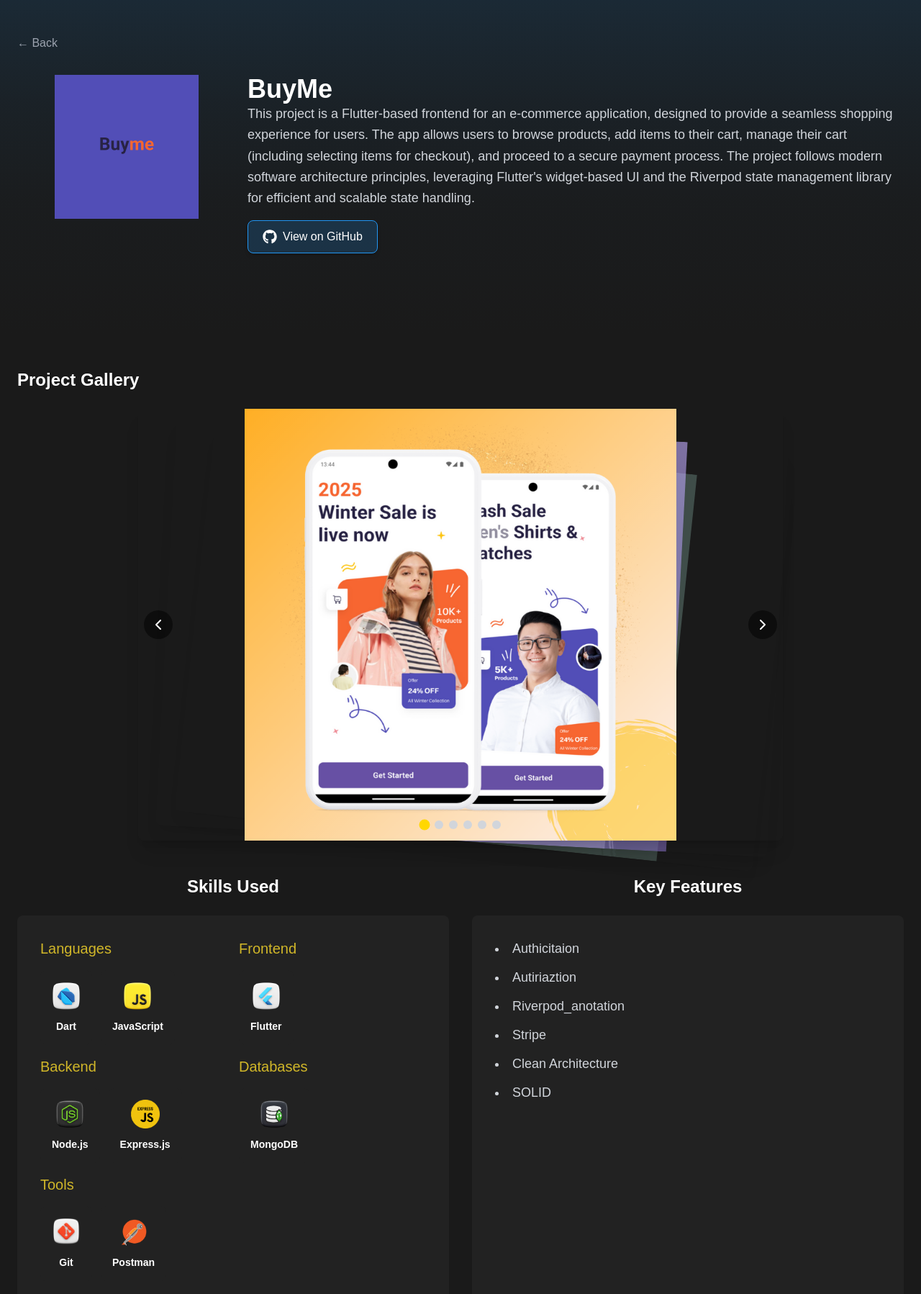
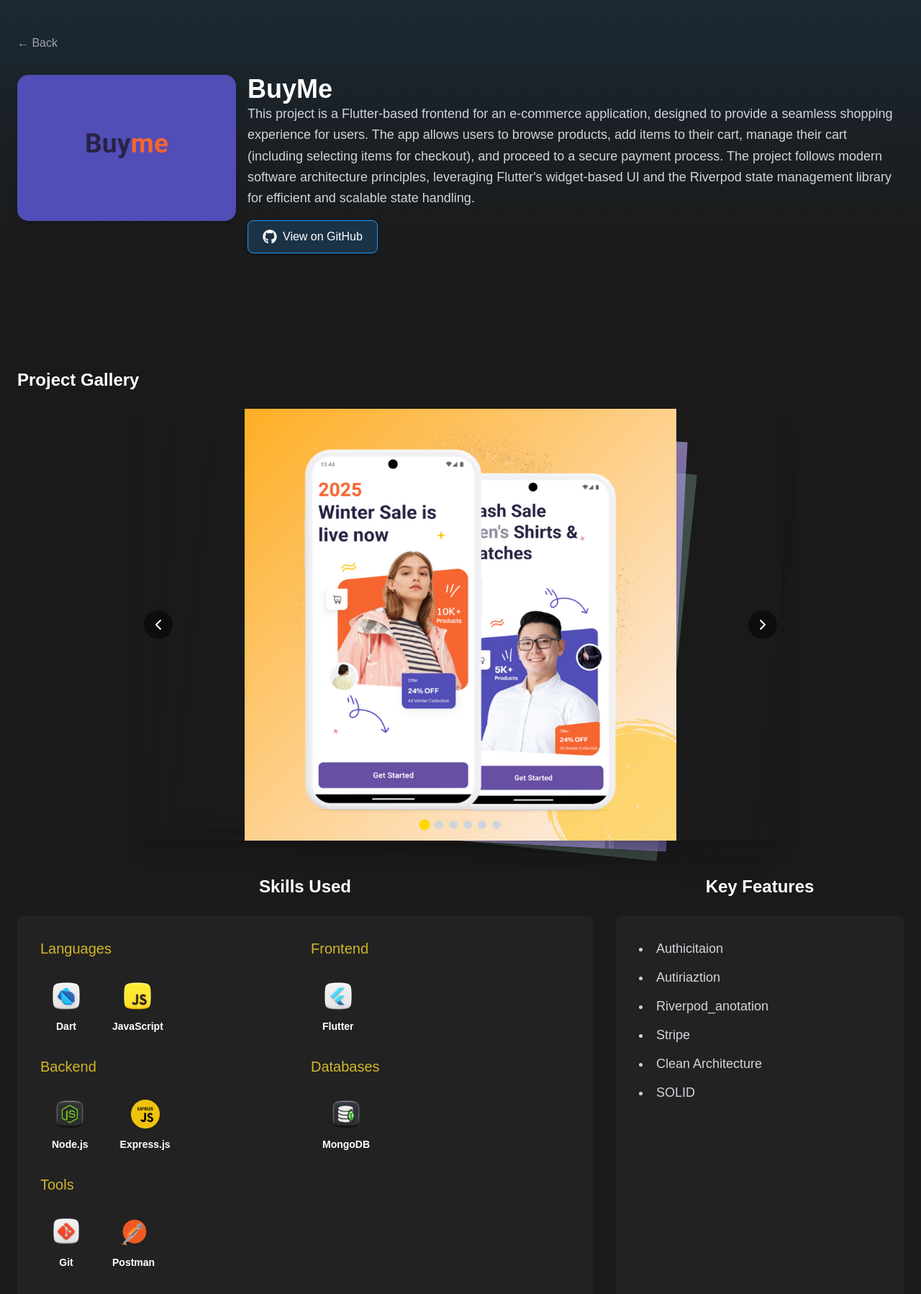
Before and after one commit to matanDev6556/protofilo, a Next.js app: page /project/BuyMe in a window 1280 px wide. Shown: the top 1798 px of the page at 72% size. Built offline with nearby package versions, Linux system fonts and the light colour scheme.

Commit message:
improve ui

```diff
--- a/app/project/[id]/page.tsx
+++ b/app/project/[id]/page.tsx
@@ -1,9 +1,7 @@
 'use client';
 import ProjectGallery from '@/components/ProjectGallery';
-
 import Skills from '@/components/SkillGrid';
 import { projects } from '@/lib/consts/project_list';
-import Image from 'next/image';
 import { notFound } from 'next/navigation';
 import { FaGithub, FaLock } from 'react-icons/fa';
 
@@ -37,13 +35,22 @@ export default function ProjectPage({ params }: { params: { id: string } }) {
 
           {/* Project Header */}
           <div className="flex flex-col md:flex-row items-start gap-4 mb-12">
-            <div className="w-full md:w-1/4 relative h-[150px] md:h-[200px]">
-              <Image
-                src={project.images[0] || '/placeholder.svg'}
-                alt={project.title}
-                fill
-                className="object-contain rounded-lg"
-              />
+            <div className="w-full md:w-1/4 mb-4 md:mb-0">
+              <div
+                className="w-full rounded-xl overflow-hidden shadow-lg"
+                style={{
+                  borderRadius: '15px',
+                  aspectRatio: '3/2',
+                  position: 'relative',
+                }}
+              >
+                <img
+                  src={project.images[0] || '/placeholder.svg'}
+                  alt={project.title}
+                  className="w-full h-full object-cover"
+                  style={{ borderRadius: '15px' }}
+                />
+              </div>
             </div>
             <div className="w-full md:w-3/4 flex flex-col items-center md:items-start">
               <h1 className="text-4xl font-bold">{project.title}</h1>
@@ -92,15 +99,15 @@ export default function ProjectPage({ params }: { params: { id: string } }) {
         {/* Skills and Features Section */}
         <div className="md:flex md:gap-8 mb-12">
           {/* Skills Used */}
-          <div className="mb-12 md:mb-0 md:w-1/2">
+          <div className="mb-12 md:mb-0 md:w-2/3">
             <h2 className="text-2xl font-bold mb-6 text-center">Skills Used</h2>
             <div className="bg-[#222222] rounded-lg p-8 h-full">
-              <Skills filter={project.skills} />
+              <Skills filter={project.skills} compact={true} />
             </div>
           </div>
 
           {/* Key Features */}
-          <div className="md:w-1/2">
+          <div className="md:w-1/3">
             <h2 className="text-2xl font-bold mb-6 text-center">
               Key Features
             </h2>
--- a/components/SkillGrid.tsx
+++ b/components/SkillGrid.tsx
@@ -3,11 +3,18 @@ import { categorizedSkills } from '@/lib/consts/skills_list';
 
 interface SkillsProps {
   filter?: string[];
+  compact?: boolean;
 }
 
-export default function Skills({ filter }: SkillsProps) {
+export default function Skills({ filter, compact = false }: SkillsProps) {
+  const isProjectPage = !!filter;
+
   return (
-    <div className="flex flex-wrap gap-4">
+    <div
+      className={
+        isProjectPage ? 'grid grid-cols-2 gap-4' : 'flex flex-wrap gap-4'
+      }
+    >
       {Object.entries(categorizedSkills).map(([category, skills]) => {
         const filteredSkills = filter
           ? skills.filter((skill) => filter.includes(skill.name))
@@ -16,7 +23,10 @@ export default function Skills({ filter }: SkillsProps) {
         if (filteredSkills.length === 0) return null;
 
         return (
-          <div key={category} className="min-w-[200px] flex-1">
+          <div
+            key={category}
+            className={isProjectPage ? 'min-w-[150px]' : 'min-w-[200px] flex-1'}
+          >
             <h3 className="text-xl text-[#D1B729] mb-4 text-start">
               {category}
             </h3>
```
